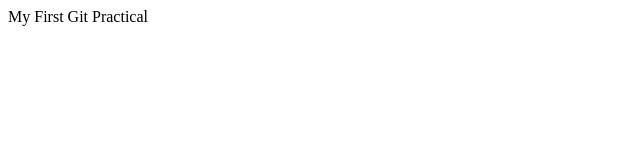
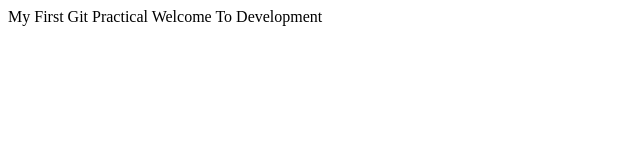
Before and after one commit to mahekmscit/gitPractical, a plain HTML site: page Index.html in a window 1280 px wide. Shown: the whole page, without its empty margins (0-640 px from the left). Drawn offline with Linux system fonts and the light colour scheme.

Commit message:
Second commit

```diff
--- a/Index.html
+++ b/Index.html
@@ -2,7 +2,7 @@
     <head>
         <body>
             My First Git Practical
-
+            Welcome To Development
         </body>
     </head>
 </html>
```
